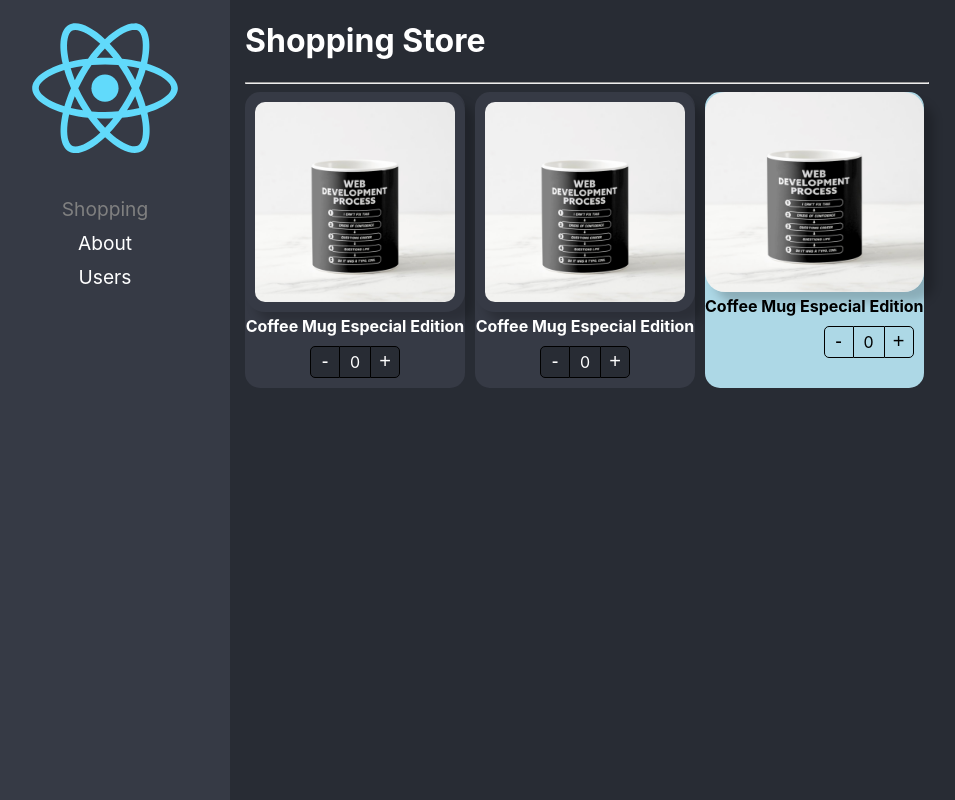
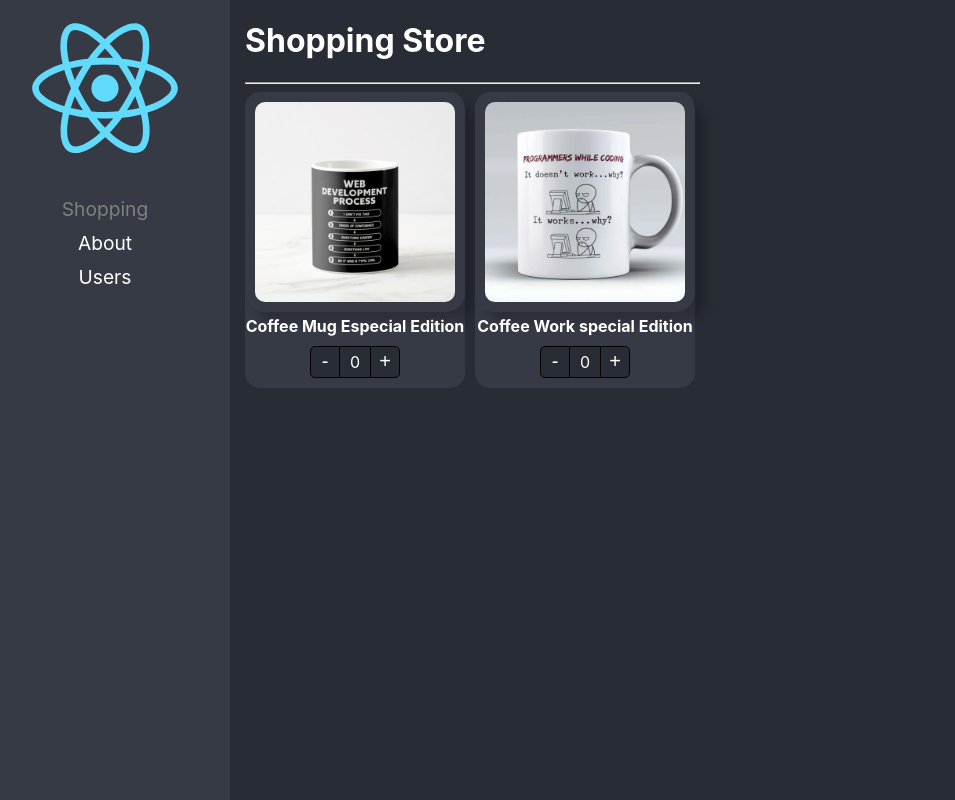
Before and after one commit to sma-rcz/Course-react-Ts, a React (Create React App) app: page /Shopping in a window 1280 px wide. Shown: the whole page, without its empty margins (20-975 px from the left). Built offline with nearby package versions, Linux system fonts and the light colour scheme.

Commit message:
Control Props implmentado

```diff
--- a/src/02-component-patterns/components/ProductCard.tsx
+++ b/src/02-component-patterns/components/ProductCard.tsx
@@ -1,7 +1,7 @@
 import React, { createContext, ReactElement } from 'react'
 import styles from '../styles/styles.module.css'
 import { useProduct } from '../hooks/useProduct'
-import { Product, ProductContextProps} from '../interfaces/interfaces';
+import { onChangeArgs, Product, ProductContextProps} from '../interfaces/interfaces';
 
 
 
@@ -18,7 +18,8 @@ export interface Props {
   children?: ReactElement | ReactElement[];
   className?: string; // se define el tipo de la propiedad para poder agrer stylos
   style?:React.CSSProperties; // se necesita para poder agregar estilos al componente React.CSSProperties
-
+  onChange?: (args:onChangeArgs) => void; // se define el tipo de la propiedad para poder agrer stylos
+  value?:number;
 }
 
 
@@ -27,8 +28,15 @@ export interface Props {
 
 
 // Componente que renderiza la tarjeta del producto
-export const ProductCard = ({ children, product,className ,style}: Props) => {
-  const { counter, increseBy } = useProduct();
+export const ProductCard = ({ children, product,className ,style, onChange ,value}: Props) => {
+  const { counter, increseBy } = useProduct(
+    {
+      onChange,
+      product,
+      value
+
+
+  });
 
 
   return (
--- a/src/02-component-patterns/components/ProductTitle.tsx
+++ b/src/02-component-patterns/components/ProductTitle.tsx
@@ -18,9 +18,9 @@ export const ProductTitle = ({ title,className,style }:ProductTitleProps ) => {
     if(title  === ''){
       title = product.title
     }*/
-
+   //title ? title === ' ' : product.title
 
     return (<span
       style={style}
-      className={`${styles.productDescription} ${className}`}>{title ? title === ' ' : product.title}</span>)
+      className={`${styles.productDescription} ${className}`}>{ title = title === '' ? product.title : title}</span>)
   }
--- a/src/02-component-patterns/components/index.ts
+++ b/src/02-component-patterns/components/index.ts
@@ -16,7 +16,7 @@ export { ProductTitle } from "./ProductTitle";
 export { ProductButtons } from "./ProductButtons";
 
 
-// aqui se exporta el componente ProductCard con los elementos que se van a exportar
+// aqui se exporta el componente ProductCard con los elementos que se van a exportar todo esto es para los hijos de ProductCard
 export const ProductCard:ProductCardHOCprops = Object.assign(ProductCardHOC, { // se le asigna a ProductCardHOC los elementos que se van a exportar
     Image: ProductImage,
     Title: ProductTitle,
--- /dev/null
+++ b/src/02-component-patterns/data/products.ts
@@ -0,0 +1,22 @@
+import { Product } from '../interfaces/interfaces';
+const coffeImg = '/coffee-mug.png' // se crea una constante con la ruta de la imagen
+const workCoffe = 'coffee-mug2.png' // se crea una constante con la ruta de la imagen
+
+
+const product = {
+id: '1',
+title: 'Coffee Mug Especial Edition',
+img: coffeImg
+
+}
+
+const product2 = {
+id: '2',
+title: 'Coffee Work special Edition',
+img: workCoffe
+
+}
+
+
+//const products:Product[] = [product, product2]
+export const products:Product[] = [product, product2] // se crea un arreglo con los productos
--- a/src/02-component-patterns/hooks/useProduct.ts
+++ b/src/02-component-patterns/hooks/useProduct.ts
@@ -1,13 +1,41 @@
-import { useState } from "react";
+import { useEffect, useRef, useState } from "react";
+import { Product, onChangeArgs } from '../interfaces/interfaces';
 
 
-export const useProduct = () => {
 
-    const [counter, setcounter] = useState(0)
 
-    const increseBy = (value: number) => {
-        setcounter(prev => Math.max(prev + value, 0));
+interface useProductArgs {
+    product:Product, // se define el tipo de la propiedad para poder agrer stylos
+    onChange?: (args:onChangeArgs) => void // se define el tipo de la propiedad para poder agrer stylos
+    value?:number
+}
+
+export const useProduct = ( {onChange,product ,value=0}:useProductArgs) => {
+
+    const [counter, setcounter] = useState(value);
+
+
+const isControlled = useRef(!!onChange); // se crea una referencia para saber si el valor es controlado
+//console.log('isControlled', isControlled.current);
+
+    //.log({value});
+
+    const increseBy = (value: number) => { // se crea una funcion que recibe un valor y lo suma al contador
+
+      if (isControlled.current/* && onChange*/) {
+        return onChange!({count:value,product});
+      }
+
+
+
+        const newValue = Math.max(counter + value, 0); // se obtiene el valor maximo entre el contador y el valor que se le pasa a la funcion
+        setcounter( newValue); // se asigna el nuevo valor al contador
+        onChange && onChange({count: newValue ,product }); // se verifica si la funcion onChange existe y se le pasa el contador y el producto
     }
+      // se ejecuta cuando el valor cambia
+    useEffect(() => {
+        setcounter(value) // se asigna el valor al contador
+    }, [value])
 
   return {
     counter,
--- /dev/null
+++ b/src/02-component-patterns/hooks/useShoppingCart.ts
@@ -0,0 +1,85 @@
+import { useState } from "react";
+import { Product, ProductCart } from "../interfaces/interfaces";
+
+
+
+export const useShoppingCart = () => {
+    const [shoppingCart, setshoppingCart] = useState<{  [key:string]:ProductCart }>({ })
+
+  const onProductCountChange =  ( {count,product}:{count:number,product:Product}) =>{
+   console.log({count});
+   // console.log(count,product);
+
+
+
+
+/*
+  if(count ===0) {
+    const newShopincart = {...shoppingCart}
+    delete newShopincart[product.id]
+    return setshoppingCart(newShopincart);
+   // setshoppingCart(newShopincart);
+
+  }*/
+
+
+  setshoppingCart( oldShoppingCart => {
+
+
+
+      const productIncart:ProductCart = oldShoppingCart[product.id] || {...product,count:0} // se crea una variable que almacena el producto que se encuentra en el carrito de compras o se crea un nuevo producto con un contador en 0
+
+      if(Math.max(productIncart.count + count,0 ) >0){ // se verifica si el contador del producto es mayor a 0
+        productIncart.count += count; // se le suma al contador del producto la cantidad que se le pasa a la funcion
+
+        return{
+          ...oldShoppingCart, // se copia el carrito de compras
+          [product.id]: productIncart // se agrega el producto al carrito de compras
+        }
+      }
+      const { [product.id]:deletedProduct, ...newShoppingcart } = oldShoppingCart; // se crea una variable que almacena el producto eliminado del carrito de compras
+      return newShoppingcart; // se retorna el nuevo carrito de compras sin el producto eliminado
+      /*
+
+      const newShoppingcart = {...oldShoppingCart}
+      delete newShoppingcart[product.id]
+      return newShoppingcart;*/
+
+
+
+    // if(count === 0){// si el contador es igual a 0 se elimina el producto del carrito
+    // const newShoppingcart = {...oldShoppingCart}
+    /// delete newShoppingcart[product.id]
+    //  /*
+    //  const{ [product.id]:deletedProduct, ...newShoppingcart } = oldShoppingCart;
+    // console.log(deletedProduct);*/
+    //  return newShoppingcart;
+
+    //  }
+
+    //   return{
+    //   ...oldShoppingCart,// se copia el carrito de compras
+    //  [product.id]: {...product,count} // se agrega el producto al carrito de compras
+    //  }
+
+
+
+  })
+
+  // console.log(shoppingCart);
+  }
+
+ /*
+ const counts = Object.values(shoppingCart).map((product)=> product.count);
+  console.log(counts);*/
+
+
+
+  return{
+    shoppingCart,
+
+    onProductCountChange,
+
+
+  }
+}
--- a/src/02-component-patterns/pages/ShoppingPages.tsx
+++ b/src/02-component-patterns/pages/ShoppingPages.tsx
@@ -1,19 +1,14 @@
-import React from 'react'
+
 import { ProductButtons, ProductCard, ProductImage, ProductTitle } from '../components'
 //import NoImg  from '../assets/no-image.jpg' // Ajusta la ruta según sea necesario
 import '../styles/custom-styles.css'
+import { products } from '../data/products';
+import { useShoppingCart } from '../hooks/useShoppingCart';  //? se importa el hook que se creo para el carrito de compras
+
 
 
 export const ShoppingPages = () => {
-  const coffeImg = '/coffee-mug.png'
-
-  const product = {
-    id: '1',
-    title: 'Coffee Mug Especial Edition',
-    img: coffeImg
-
-  }
-
+  const { shoppingCart, onProductCountChange } = useShoppingCart(); // se llama al hook que se creo para el carrito de compras
 
   return (
     <div  ><h1>
@@ -27,8 +22,7 @@ export const ShoppingPages = () => {
         gap: '5px',
       }}>
 
-        {/*Compooun Component Pattern    */}
-        {/*Aqui resive todos los elementos del padre al hijo */}
+
         {/*
 
 
@@ -40,6 +34,9 @@ export const ShoppingPages = () => {
          //? Ademas para poder agregar estilos y clases al componente es necesario editar  el archivo de interfaces/interfaces.ts y tambien  el archivo index.ts en dado caso que ocupe argumentos en los estilos,
          //?sin embargo,   agregar el tipo de la propiedad que se va a recibir en el componente
         */}
+
+        {/**
+           *
         <ProductCard
           className='bg-dark text-white'
           product={product}>
@@ -54,42 +51,92 @@ export const ShoppingPages = () => {
 
         </ProductCard>
 
+           *
+           *
+           *
+           */}
+        {/*Compooun Component Pattern    */}
+        {/*Aqui resive todos los elementos del padre al hijo */}
+        {
+          products.map((product) => (
+            <ProductCard
+              key={product.id}
+              className='bg-dark text-white'
+              product={product}
+              value={shoppingCart[product.id]?.count || 0}
+              //Object (shoppingCart)[product.id]?.count
+              onChange={onProductCountChange}  //esto es opcional si se quiere que el contador se actualice en tiempo real
 
-        <ProductCard
-          className='bg-dark text-white'
-          product={product}>
+            >
 
               <ProductImage className='custom-image'
                 style={{
                   boxShadow: '10px 10px 10px rgba(0,0,0,0.2)',
                 }}
               />
-          <ProductTitle className='text-bold' />
-          <ProductButtons className='custom-buttons' />
+              <ProductTitle title={product.title} className='text-bold' />
+              <ProductButtons
+                className='custom-buttons' />
 
             </ProductCard>
 
 
+          ))
+
+        }
+
+
+      </div>
+
+
+
+      <div className='shopping-cart'>
+
+
+
+        <div>{
+
+
+          Object.values(shoppingCart).map((product) => (
             <ProductCard
+              key={product.id}
+              className='bg-dark text-white'
               product={product}
+              value={product.count}
+              onChange={onProductCountChange}
               style={{
-            backgroundColor: 'lightblue',
+                width: '100px',
               }}
+            // onChange= { ()=> onProductCountChange() }
             >
 
-          <ProductImage style={{
+              <ProductImage
+                className='custom-image'
+                style={{
                   boxShadow: '10px 10px 10px rgba(0,0,0,0.2)',
-          }} />
-          <ProductTitle style={{
-            color: 'black',
-            fontWeight: 'bold',
-          }} />
-          <ProductButtons style={{
+                  height: '100px',
+                }}
+              />
+              <ProductTitle title={`${product.count}`} />
+              {/**   <ProductTitle className='text-bold' /> */}
+              <ProductButtons
+                style={{
                   display: 'flex',
-            justifyContent: 'end',
-          }} />
+                  justifyContent: 'center',
+                }}
+                className='custom-buttons' />
 
             </ProductCard>
+
+
+          ))
+
+
+
+
+
+        }</div>
+
       </div>
 
 
@@ -101,8 +148,14 @@ export const ShoppingPages = () => {
           */}
 
 
+      <div>
+        <code>
 
+        </code>
       </div>
+    </div>
+
+
 
   )
 }
--- a/src/02-component-patterns/styles/custom-styles.css
+++ b/src/02-component-patterns/styles/custom-styles.css
@@ -25,3 +25,10 @@
     background-color: rgb(54,58,69);
     border-color:none
 }
+
+.shopping-cart {
+    position: fixed;
+    top: 0;
+    right: 0;
+
+}
```
Also changed, not shown: src/02-component-patterns/components/ProductButtons.tsx (+7 -0 lines), src/02-component-patterns/interfaces/interfaces.ts (+12 -1 lines), public/coffee-mug2.png (added). Lines whose indentation alone changed are shown as unchanged.
